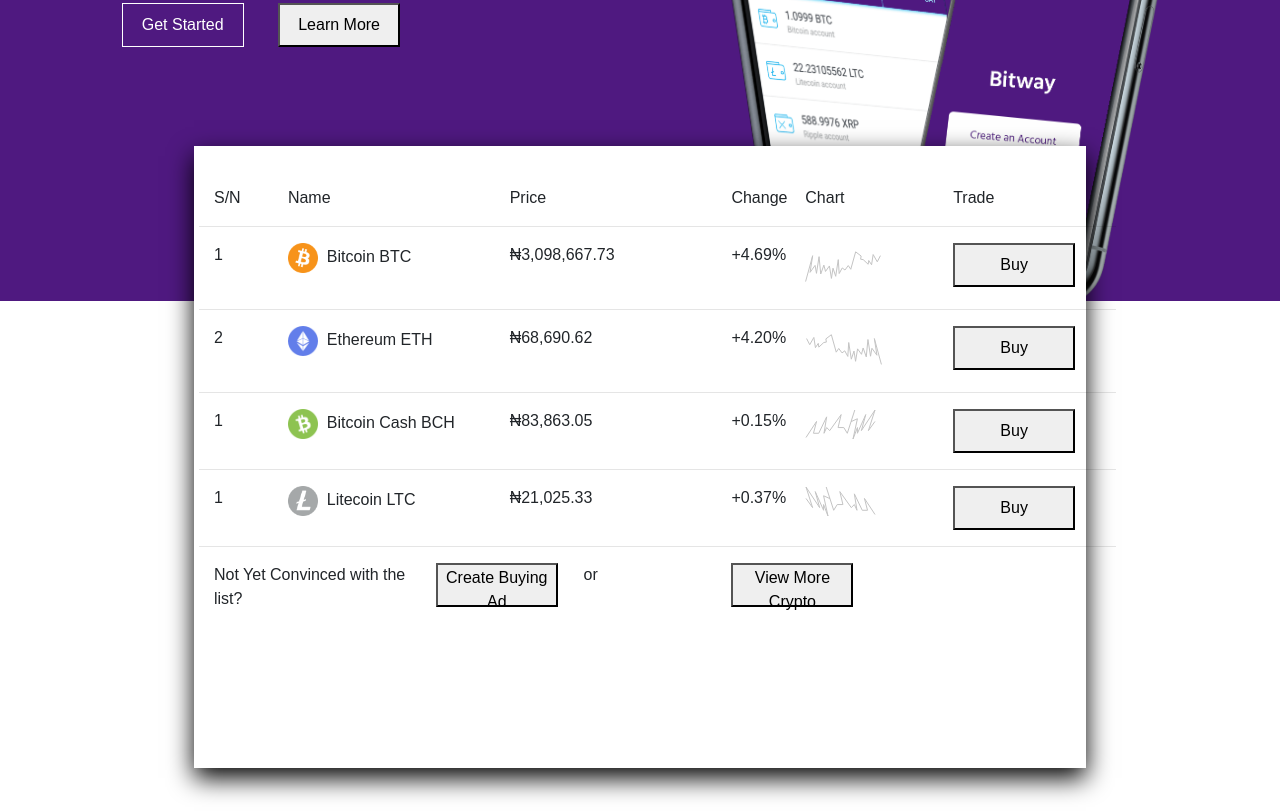
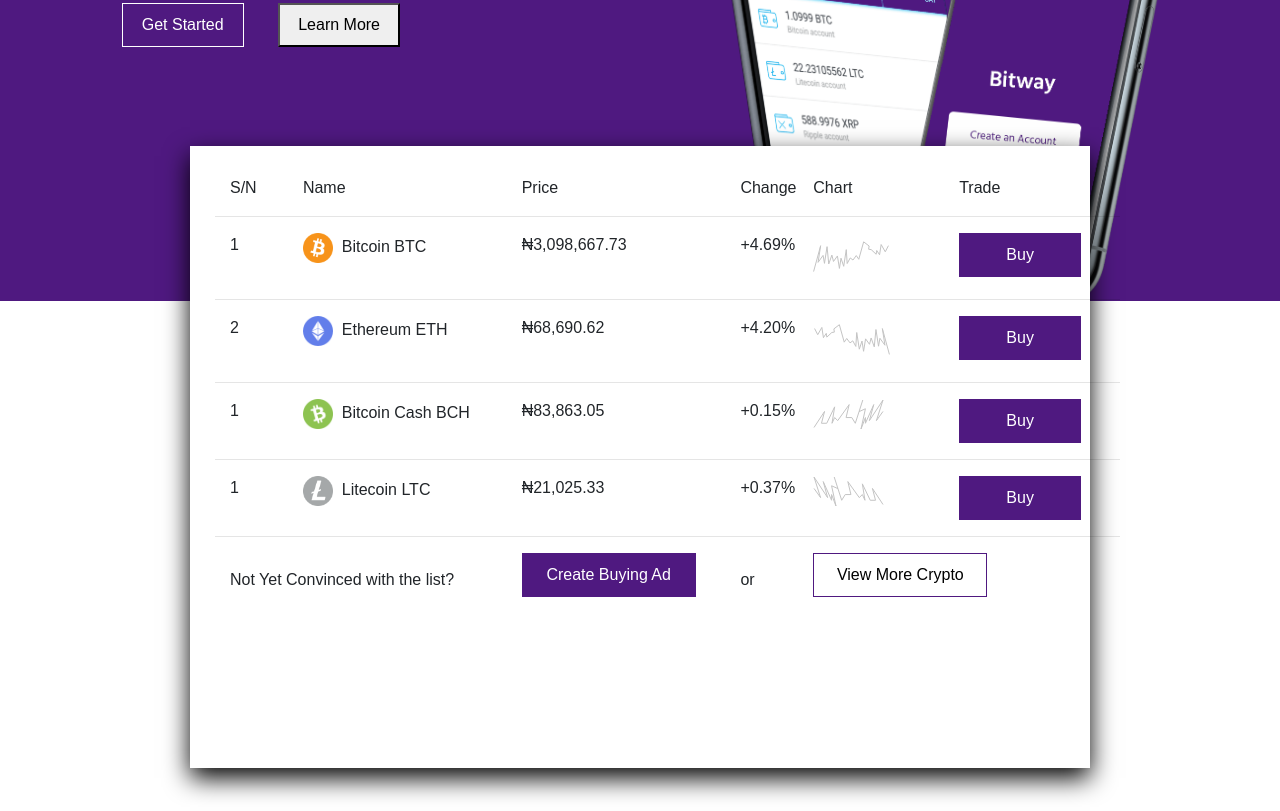
Before and after one commit to jhosuer/bitway.github.io, a plain HTML site: page index.html in a window 1280 px wide. Shown: the part 369-1180 px from the top of the page. Drawn offline with nearby package versions, Linux system fonts and the light colour scheme.

Commit message:
made new changes

```diff
--- a/css/main.css
+++ b/css/main.css
@@ -44,6 +44,14 @@ button {
 	height: 44px;
 	border-radius: 4;
 }
+a {
+	text-decoration: none !important;
+	color: #ffffff !important;
+}
+ul, li {
+	list-style-type: none;
+}
+
 header {
 	background-color: #4F1980;
 	height: 670px;
@@ -89,10 +97,10 @@ header ul li a {
 /*body Area*/
 .tradeCoin {
 	background-color: #ffffff;
-	width: 892px;
-	padding-top: 40px;
+	width: 900px;
+	padding-top: 30px;
 	height: 622px;
-	padding-left: 20px;
+	padding-left: 40px;
 	border-radius: 4;
 	box-shadow: 0px 10px 24px rgba(0,0,0,10);
 	position: relative;
@@ -102,6 +110,26 @@ header ul li a {
 .tradeCoin img.nameImage {
 	width: 30px;
 	height: 30px;
+}
+.buyCTA {
+	background-color: #4F1980;
+	color: #ffffff;
+	border: none;
+}
+.buyCTAFooter button{
+	width: 174px;
+}
+.makeCenter {
+	margin-top: 15px;
+}
+.first {
+	background-color: #4F1980 !important;
+	border: none;
+	color: #ffffff;
+}
+.first-second {
+	background-color: transparent !important;
+	border: 1px solid #4F1980 !important;
 }
 .sellCryptoCTA {
 	background-color: #FAFAFC;
--- a/index.html
+++ b/index.html
@@ -65,7 +65,7 @@
 			<div class="col-md-3"> ₦3,098,667.73</div>
 			<div class="col-md-1">+4.69%</div>
 			<div class="col-md-2"><img src="img/vector.svg"></div>
-			<div class="col-md-2"><button>Buy</button></div>
+			<div class="col-md-2"><button class="buyCTA">Buy</button></div>
 		</div>
 		<div class="row">
 			<hr class="col-md-12">
@@ -76,7 +76,7 @@
 			<div class="col-md-3"> ₦68,690.62 </div>
 			<div class="col-md-1">+4.20%</div>
 			<div class="col-md-2"><img src="img/vector-2.svg"></div>
-			<div class="col-md-2"><button>Buy</button></div>
+			<div class="col-md-2"><button class="buyCTA">Buy</button></div>
 		</div>
 		<div class="row">
 			<hr class="col-md-12">
@@ -87,7 +87,7 @@
 			<div class="col-md-3"> ₦83,863.05</div>
 			<div class="col-md-1">+0.15%</div>
 			<div class="col-md-2"><img src="img/vector-3.svg"></div>
-			<div class="col-md-2"><button>Buy</button></div>
+			<div class="col-md-2"><button class="buyCTA">Buy</button></div>
 		</div>
 		<div class="row">
 			<hr class="col-md-12">
@@ -98,16 +98,16 @@
 			<div class="col-md-3">₦21,025.33</div>
 			<div class="col-md-1">+0.37%</div>
 			<div class="col-md-2"><img src="img/vector-4.svg"></div>
-			<div class="col-md-2"><button>Buy</button></div>
+			<div class="col-md-2"><button class="buyCTA">Buy</button></div>
 		</div>
 		<div class="row">
 			<hr class="col-md-12">
 		</div>
-		<div class="row">
-			<div class="col-md-3">Not Yet Convinced with the list?</div>
-			<div class="col-md-2"><button>Create Buying Ad</button></div>
-			<div class="col-md-2">or</div>
-			<div class="col-md-2"><button>View More Crypto</button></div>
+		<div class="row buyCTAFooter">
+			<div class="col-md-4"><h5 class="makeCenter">Not Yet Convinced with the list?</h5></div>
+			<div class="col-md-3"><button class="first">Create Buying Ad</button></div>
+			<div class="col-md-1 makeCenter">or</div>
+			<div class="col-md-3"><button class="first-second">View More Crypto</button></div>
 		</div>
 	</section>
 	<section class="container-fluid sellCryptoCTA">
```
